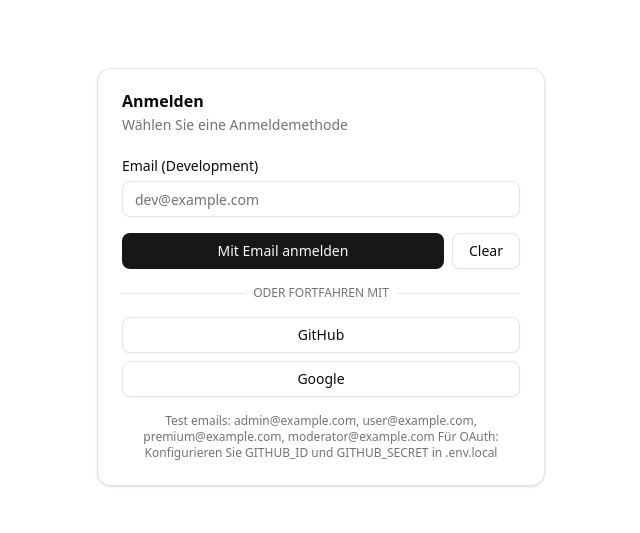
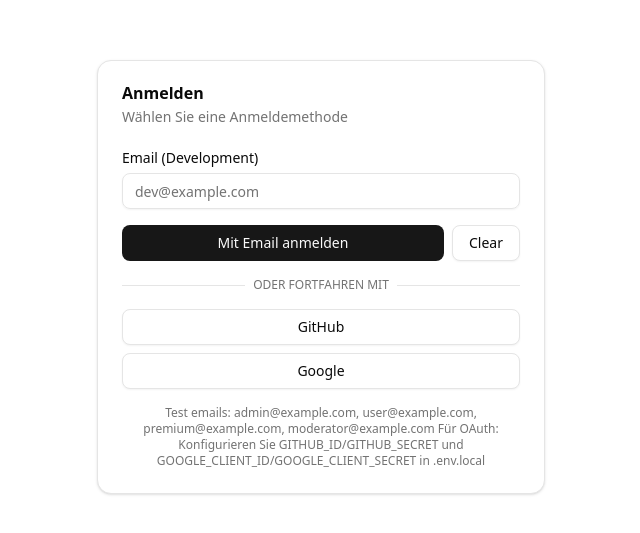
Before and after one commit to adam-s-k-i/ok9-saas-starter-kit, a Next.js app: page /auth/signin in a window 1280 px wide. Shown: the part 123-656 px from the top of the page, without its empty margins (319-959 px from the left). Built offline with nearby package versions, Linux system fonts and the light colour scheme; no server answers.

Commit message:
Update OAuth hint to include Google configuration requirements

```diff
--- a/src/app/auth/signin/page.tsx
+++ b/src/app/auth/signin/page.tsx
@@ -124,7 +124,7 @@ export default function SignInPage() {
 
              <p className="text-xs text-muted-foreground text-center">
                Test emails: admin@example.com, user@example.com, premium@example.com, moderator@example.com
-               Für OAuth: Konfigurieren Sie GITHUB_ID und GITHUB_SECRET in .env.local
+               Für OAuth: Konfigurieren Sie GITHUB_ID/GITHUB_SECRET und GOOGLE_CLIENT_ID/GOOGLE_CLIENT_SECRET in .env.local
              </p>
           </CardContent>
         </Card>
```
